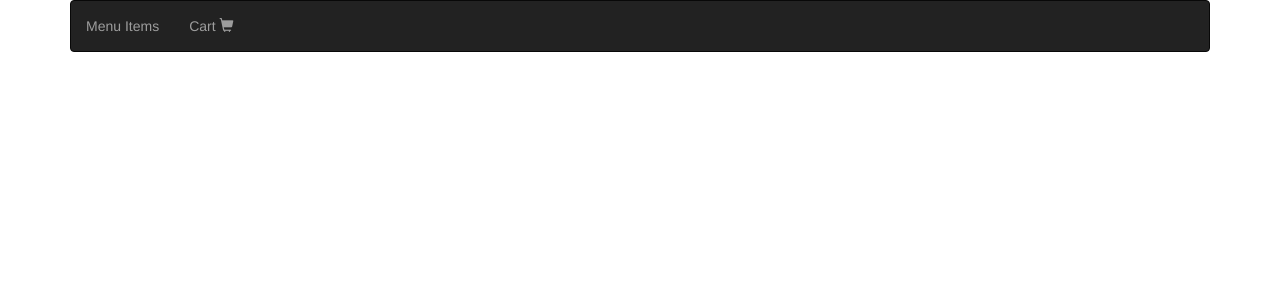
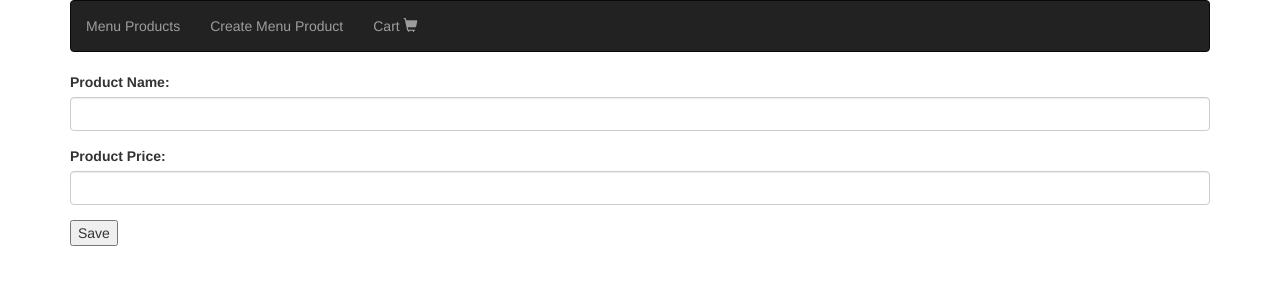
Before and after one commit to jkramskoy/EComersApplication, an Angular app: page /create in a window 1280 px wide. Before the commit this address led to /. Shown: the top 300 px of the page. Built offline with nearby package versions, Linux system fonts and the light colour scheme.

Commit message:
create card ,create menu and welcome components

```diff
--- a/src/app/app-routing.module.ts
+++ b/src/app/app-routing.module.ts
@@ -1,9 +1,18 @@
 import { NgModule } from '@angular/core';
 import { Routes, RouterModule } from '@angular/router';
 
+import { WelcomeComponent } from './welcome/welcome.component';
 import { ListMenuItemsComponent } from './menuItems/list-menu-items.component';
+import { CreateMenuProductComponent } from './menuItems/create-menu-product.component';
+import { CartComponent } from './cart/cart.component';
 
-const routes: Routes = [{ path: 'list', component: ListMenuItemsComponent }];
+const routes: Routes = [
+  { path: 'welcome', component: WelcomeComponent },
+  { path: 'list', component: ListMenuItemsComponent },
+  { path: 'create', component: CreateMenuProductComponent },
+  { path: 'cart', component: CartComponent },
+  { path: '', redirectTo: '/welcome', pathMatch: 'full' },
+];
 
 @NgModule({
   imports: [RouterModule.forRoot(routes)],
--- a/src/app/app.component.html
+++ b/src/app/app.component.html
@@ -2,7 +2,10 @@
   <nav class="navbar navbar-inverse">
     <ul class="nav navbar-nav">
       <li>
-        <a routerLink="list">Menu Items</a>
+        <a routerLink="list">Menu Products</a>
+      </li>
+      <li>
+        <a routerLink="create">Create Menu Product</a>
       </li>
       <li>
         <a routerLink="cart">
--- /dev/null
+++ b/src/app/menuItems/create-menu-product.component.html
@@ -0,0 +1,11 @@
+<form>
+  <div class="form-group">
+    <label for="inputName" class="center-block">Product Name: </label>
+    <input id="inputName" class="form-control" type="text" />
+  </div>
+  <div class="form-group">
+    <label for="inputPrice" class="center-block">Product Price: </label>
+    <input id="inputPrice" class="form-control" type="text" />
+  </div>
+  <button>Save</button>
+</form>
--- /dev/null
+++ b/src/app/menuItems/create-menu-product.component.ts
@@ -0,0 +1,12 @@
+import { Component, OnInit } from '@angular/core';
+
+@Component({
+  //selector: 'app-create-menu-product',
+  templateUrl: './create-menu-product.component.html',
+  styleUrls: ['./create-menu-product.component.css'],
+})
+export class CreateMenuProductComponent implements OnInit {
+  constructor() {}
+
+  ngOnInit(): void {}
+}
```
Also changed, not shown: src/app/app.module.ts (+9 -2 lines), src/app/model/cart.model.ts (deleted, +0 -13 lines), src/app/cart/cart.component.css (added), src/app/cart/cart.component.html (renamed from src/app/cart/cart/cart.component.html), src/app/cart/cart.component.ts (renamed from src/app/cart/cart/cart.component.ts), src/app/cart/cart/cart.component.css (deleted), src/app/menuItems/create-menu-product.component.css (added), 1 other file (tests, documents, lock files or other folders).
